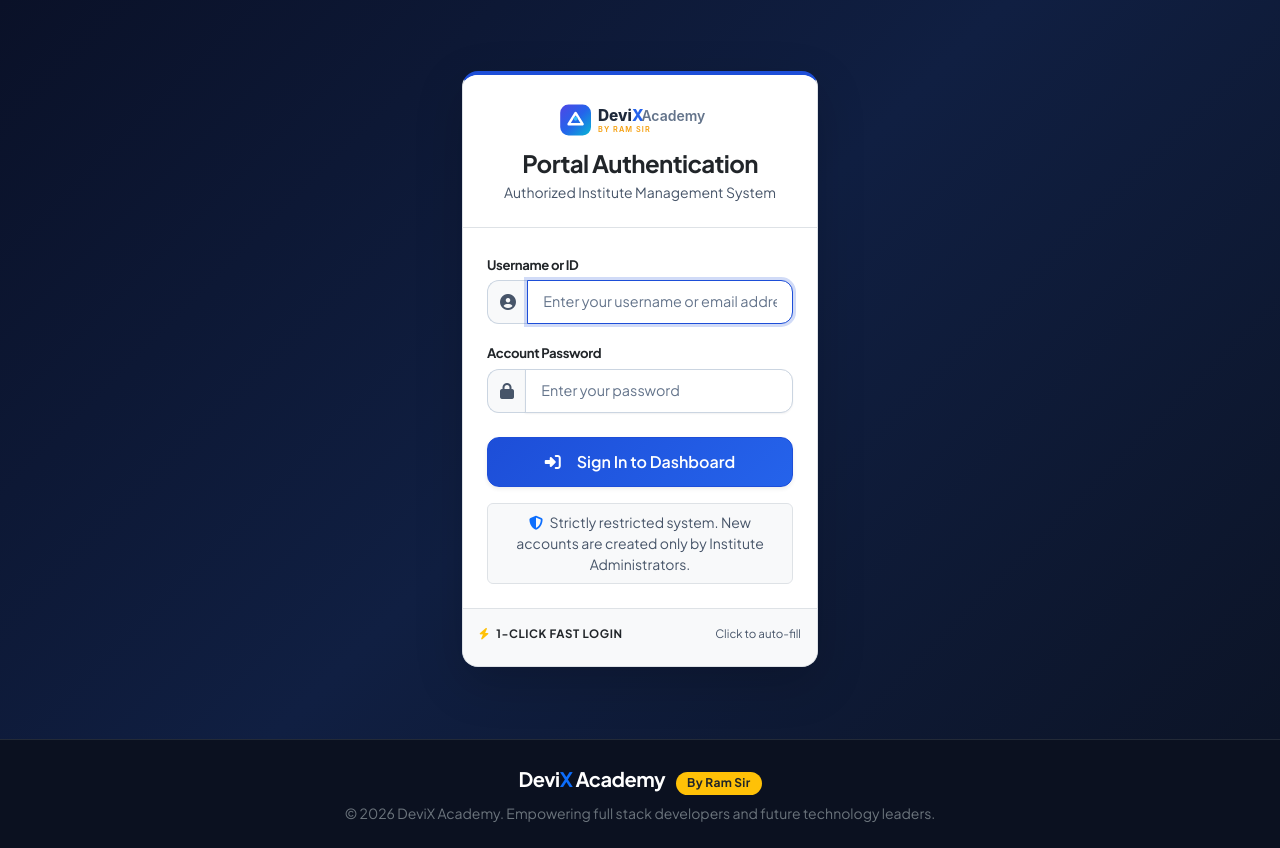
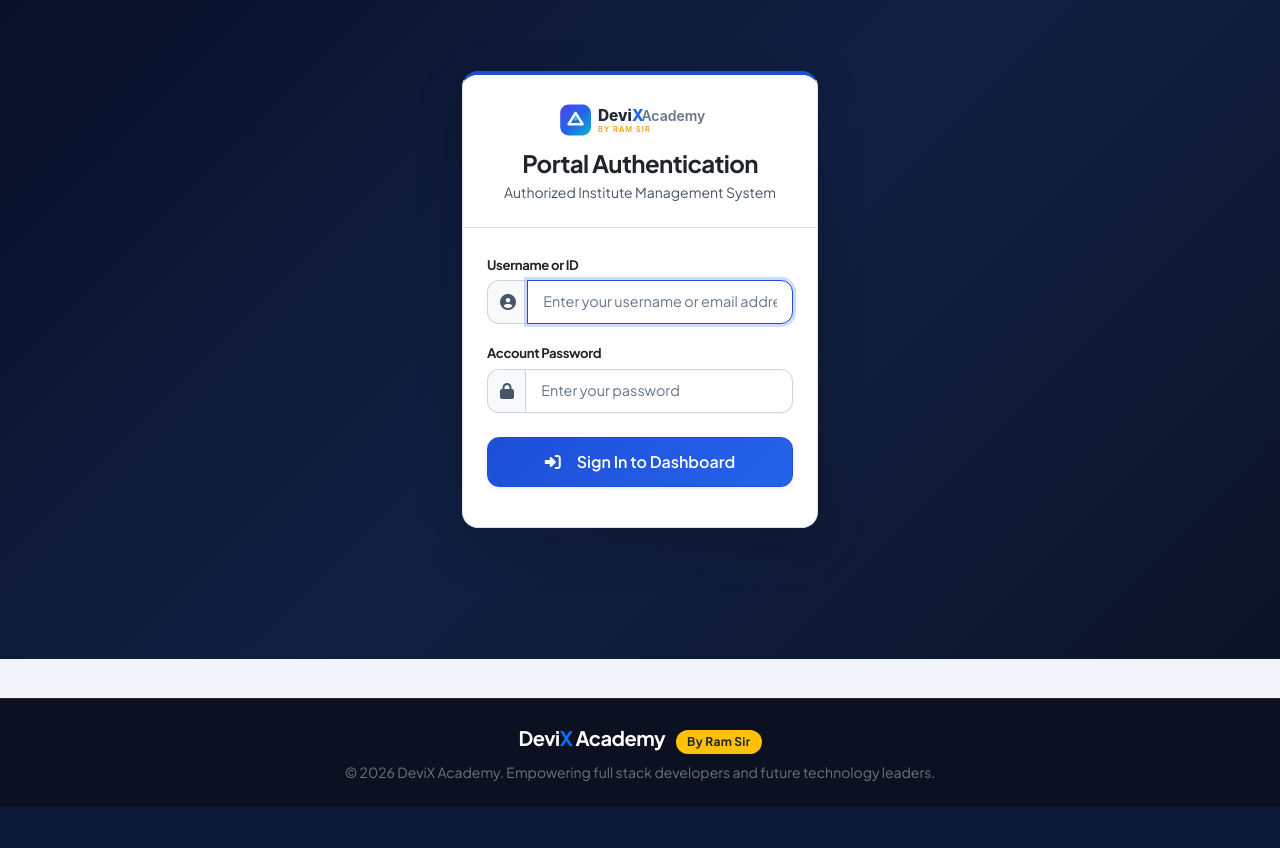
Before and after one commit to Ramgopal-Prajapati/devix-academy, a Django app: page /login/ in a window 1280 px wide. Shown: the part 102-950 px from the top of the page. After the commit the page ends 909 px from the top, so only its background shows below. Run offline with Django 5.2, Linux system fonts and the light colour scheme; some libraries are stand-ins or nearby versions.

Commit message:
Update login.html

```diff
--- a/templates/accounts/login.html
+++ b/templates/accounts/login.html
@@ -58,20 +58,11 @@
                             </div>
                         </form>
 
-                        <div class="p-2 px-3 bg-light rounded text-center small text-muted border mt-2">
-                            <i class="fas fa-shield-alt text-primary me-1"></i>
-                            Strictly restricted system. New accounts are created only by Institute Administrators.
-                        </div>
+
                     </div>
 
-                    <!-- Fast 1-Click Demo Login Switcher -->
-                    <div class="card-footer bg-light p-3 border-top">
-                        <div class="d-flex align-items-center justify-content-between mb-2">
-                            <span class="small fw-bold text-dark text-uppercase" style="font-size: 0.72rem; letter-spacing: 0.05em;">
-                                <i class="fas fa-bolt text-warning me-1"></i> 1-Click Fast Login
-                            </span>
-                            <span class="text-muted small" style="font-size: 0.72rem;">Click to auto-fill</span>
-                        </div>
+
+
 
 
                     </div>
```
